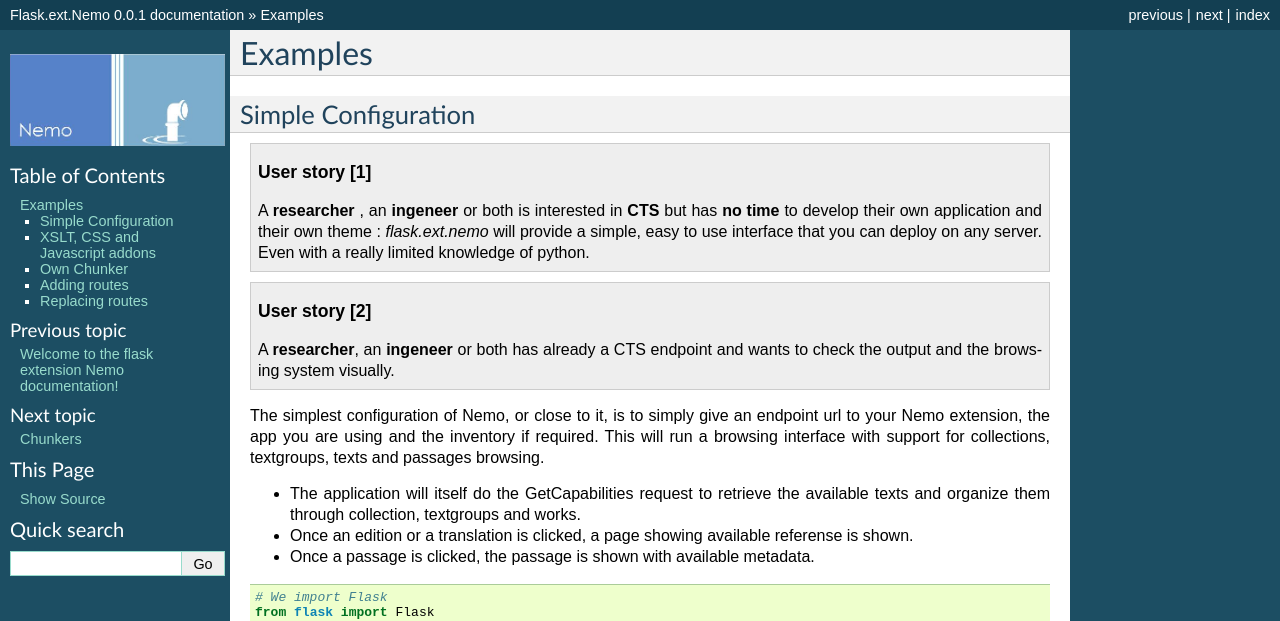
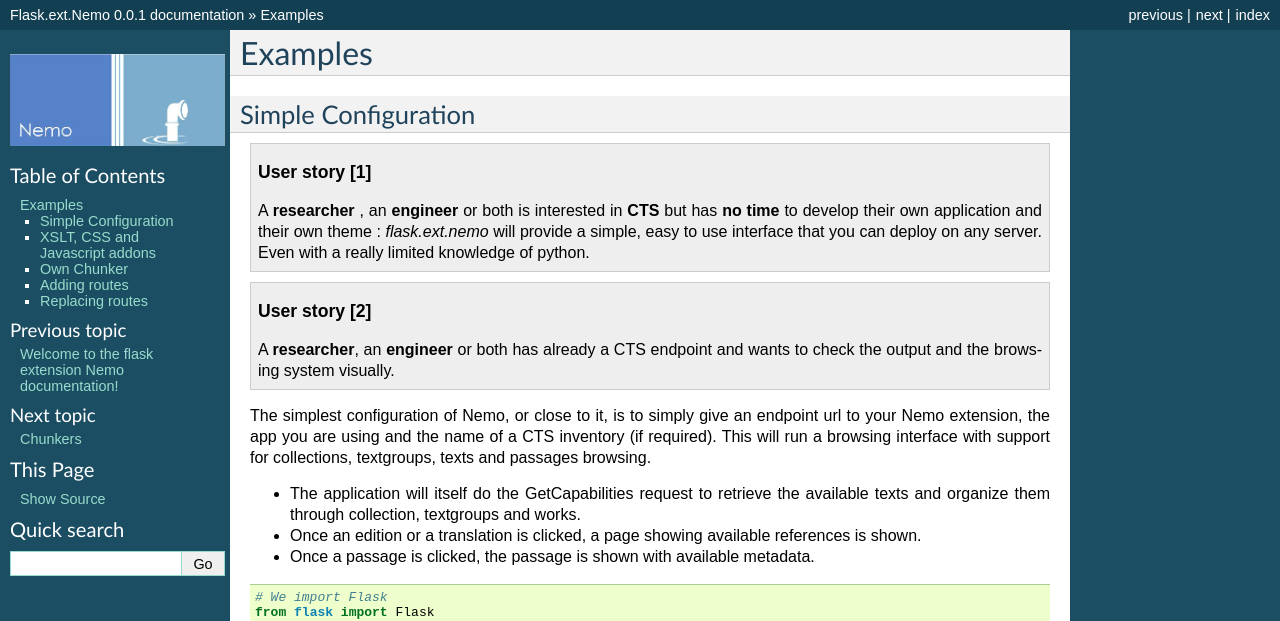
Before and after one commit to Capitains/flask-capitains-nemo, a Sphinx documentation site: the page built from docs/Nemo.examples.rst, in a window 1280 px wide. Shown: the top 621 px of the page. Built offline with Sphinx 7.4.7, drawn with Linux system fonts in a browser that asks for light colours; pages that are not in the unit, such as notebooks, are missing from menus.

Commit message:
minor typos/spelling

```diff
--- a/docs/Nemo.examples.rst
+++ b/docs/Nemo.examples.rst
@@ -8,18 +8,18 @@
 
 .. topic:: User story [1]
 
-    A **researcher** , an **ingeneer** or both is interested in **CTS** but has **no time** to develop their own application and their own theme : *flask.ext.nemo* will provide a simple, easy to use interface that you can deploy on any server. Even with a really limited knowledge of python.
+    A **researcher** , an **engineer** or both is interested in **CTS** but has **no time** to develop their own application and their own theme : *flask.ext.nemo* will provide a simple, easy to use interface that you can deploy on any server. Even with a really limited knowledge of python.
 
 .. topic:: User story [2]
 
-    A **researcher**, an **ingeneer** or both has already a CTS endpoint and wants to check the output and the browsing system visually.
+    A **researcher**, an **engineer** or both has already a CTS endpoint and wants to check the output and the browsing system visually.
 
 
 The simplest configuration of Nemo, or close to it, is to simply give an endpoint url to your Nemo extension, the app you are using
-and the inventory if required. This will run a browsing interface with support for collections, textgroups, texts and passages browsing.
+and the name of a CTS inventory (if required). This will run a browsing interface with support for collections, textgroups, texts and passages browsing.
 
 - The application will itself do the GetCapabilities request to retrieve the available texts and organize them through collection, textgroups and works.
-- Once an edition or a translation is clicked, a page showing available referense is shown.
+- Once an edition or a translation is clicked, a page showing available references is shown.
 - Once a passage is clicked, the passage is shown with available metadata.
 
 .. _example1.code::
```
